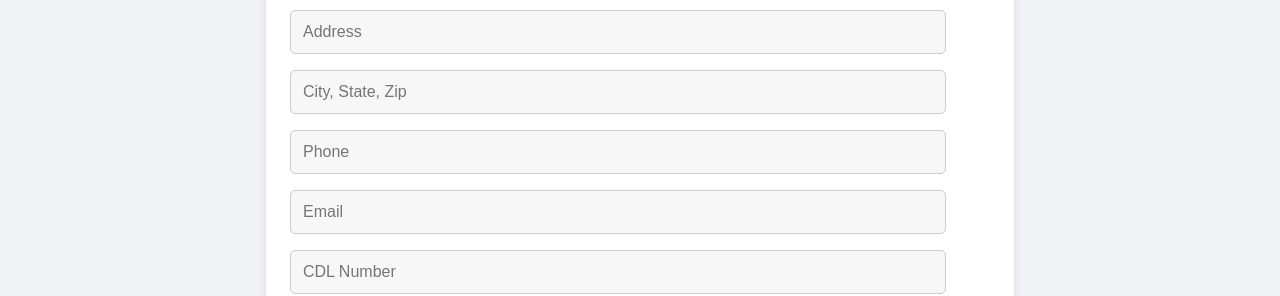
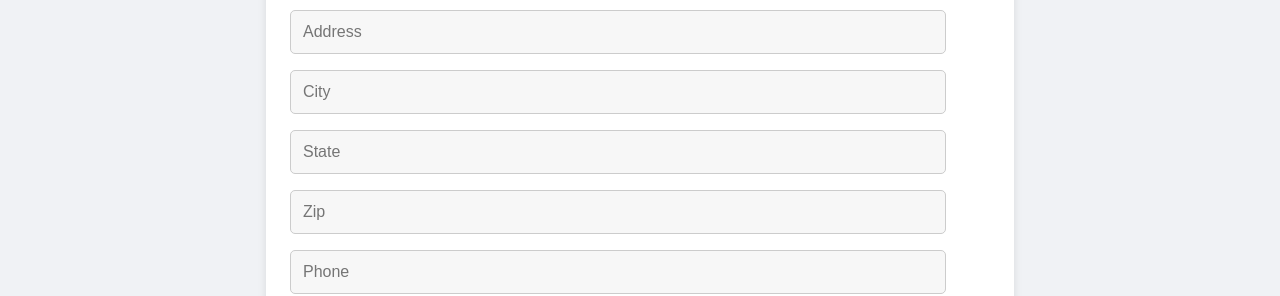
Before and after one commit to LuisGomez-238/OSCR, a React (Vite) app: page /DealSubmission in a window 1280 px wide. Shown: the part 644-940 px from the top of the page. Built offline with nearby package versions, Linux system fonts and the light colour scheme.

Commit message:
split buyer city state zip

```diff
--- a/src/DealSubmission.jsx
+++ b/src/DealSubmission.jsx
@@ -20,6 +20,9 @@ const Deal = () => {
         buyerName: '',
         buyerEmail: '',
         buyerAddress: '',
+        buyerCity: '',
+        buyerState: '',
+        buyerZip: '',
         date: new Date(),
         salesPerson: '',
         dealNumber: '',
@@ -30,7 +33,6 @@ const Deal = () => {
         sellerPhone: '',
         sellerEmail: '',
         buyerCompanyName: '',
-        buyerCityStateZip: '',
         buyerPhone: '',
         stockNumber: '',
         // Asset details
@@ -123,6 +125,9 @@ const Deal = () => {
             setFieldText('buyerName', formData.buyerName);
             setFieldText('buyerEmail', formData.buyerEmail);
             setFieldText('buyerAddress', formData.buyerAddress);
+            setFieldText('buyerCity', formData.buyerCity);
+            setFieldText('buyerState', formData.buyerState);
+            setFieldText('buyerZip', formData.buyerZip);
             setFieldText('date', format(formData.date, 'MM/dd/yy')); // Format date
             setFieldText('salesPerson', formData.salesPerson);
             setFieldText('dealNumber', formData.dealNumber);
@@ -220,7 +225,9 @@ const Deal = () => {
                     <input type="text" name="buyerName" placeholder="Buyer Name" onChange={handleChange} />
                     <input type="text" name="buyerCompanyName" placeholder="Company Name" onChange={handleChange} />
                     <input type="text" name="buyerAddress" placeholder="Address" onChange={handleChange} />
-                    <input type="text" name="buyerCityStateZip" placeholder="City, State, Zip" onChange={handleChange} />
+                    <input type="text" name="buyerCity" placeholder="City" onChange={handleChange} />
+                    <input type="text" name="buyerState" placeholder="State" onChange={handleChange} />
+                    <input type="text" name="buyerZip" placeholder="Zip" onChange={handleChange} />
                     <input type="tel" name="buyerPhone" placeholder="Phone" onChange={handleChange} />
                     <input type="email" name="buyerEmail" placeholder="Email" onChange={handleChange} />
                     <input type="text" name="buyerCDLNumber" placeholder="CDL Number" onChange={handleChange} />
```
